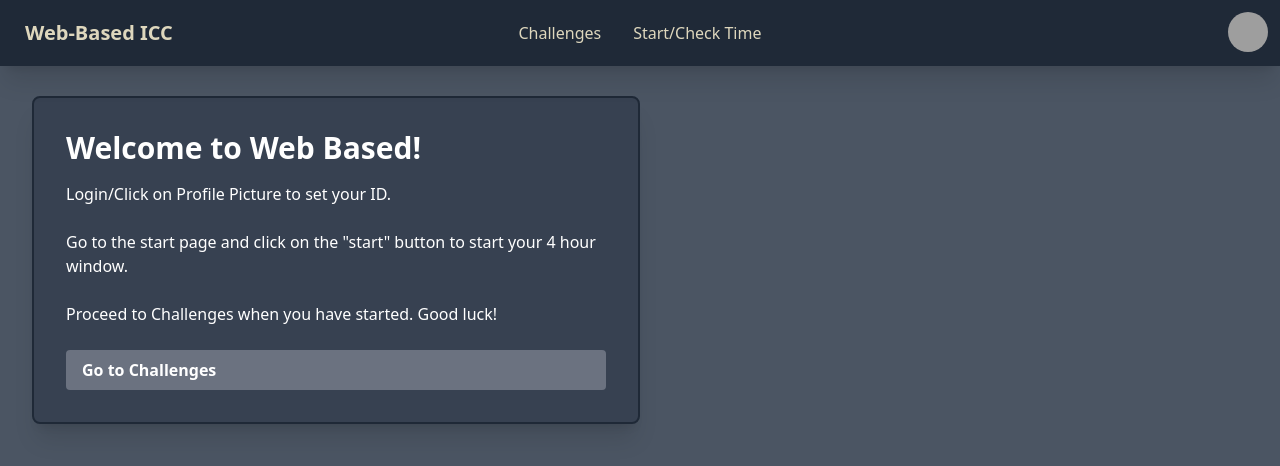
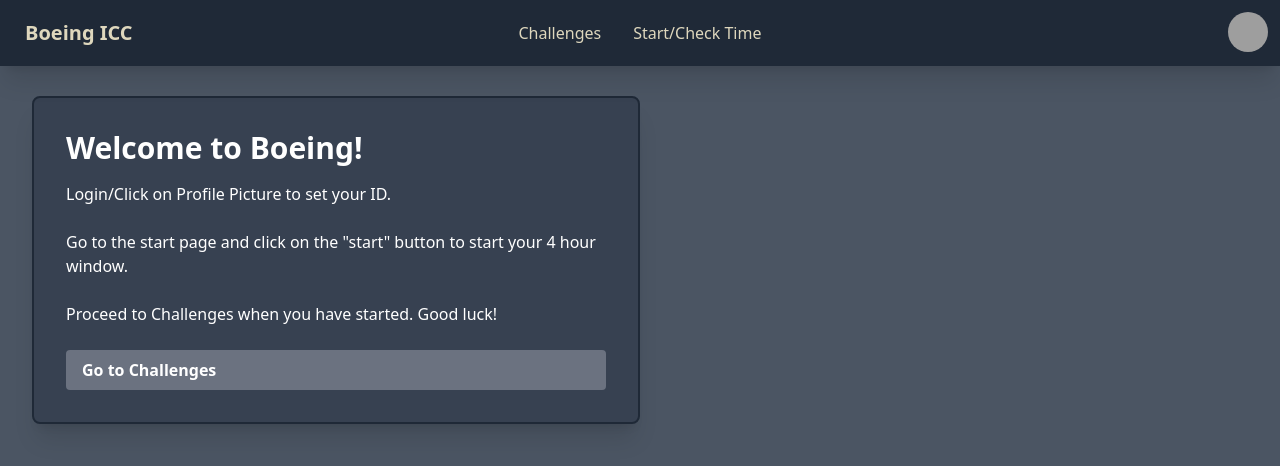
Before and after one commit to dolphinalt/web-based-frontend, a SvelteKit app: page / in a window 1280 px wide. Shown: the top 466 px of the page. Built offline with nearby package versions, Linux system fonts and the light colour scheme; grey boxes are pictures that could not be loaded.

Commit message:
change to boeing

```diff
--- a/src/components/Navbar.svelte
+++ b/src/components/Navbar.svelte
@@ -30,7 +30,7 @@
       </ul>
     </div>
 
-    <a href="/" class="btn btn-ghost normal-case text-xl">Web-Based ICC</a>
+    <a href="/" class="btn btn-ghost normal-case text-xl">Boeing ICC</a>
   </div>
   <div class="navbar-center hidden lg:flex">
     <ul class="menu menu-horizontal px-1">
--- a/src/routes/(default)/+page.svelte
+++ b/src/routes/(default)/+page.svelte
@@ -4,7 +4,7 @@
 
 <div class="flex px-8 py-24 bg-gray-600 h-screen w-screen">
     <div class="flex flex-col bg-gray-700 border-gray-800 border-2 rounded-lg shadow-xl w-96 md:w-1/2 h-fit p-8">
-        <h1 class="text-white text-3xl font-bold mb-4">Welcome to Web Based!</h1>
+        <h1 class="text-white text-3xl font-bold mb-4">Welcome to Boeing!</h1>
         <p class="text-white mb-6">Login/Click on Profile Picture to set your ID.</p>
         <p class="text-white mb-6">Go to the start page and click on the "start" button to start your 4 hour window.</p>
         <p class="text-white mb-6">Proceed to Challenges when you have started. Good luck!</p>
```
